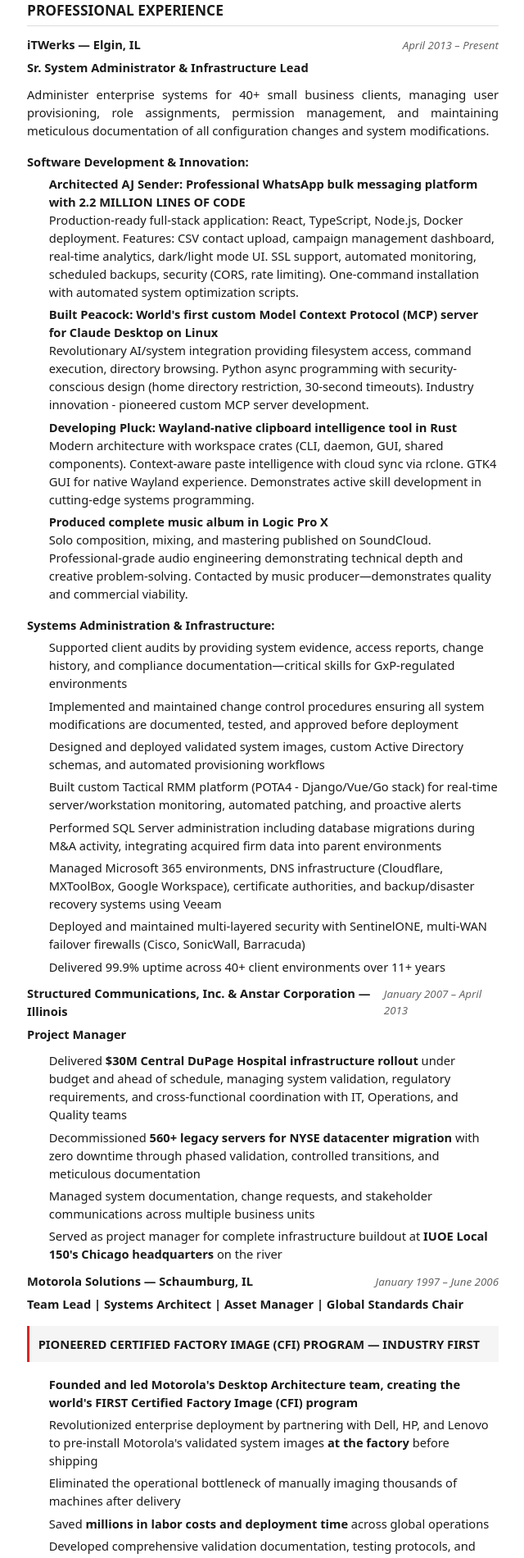
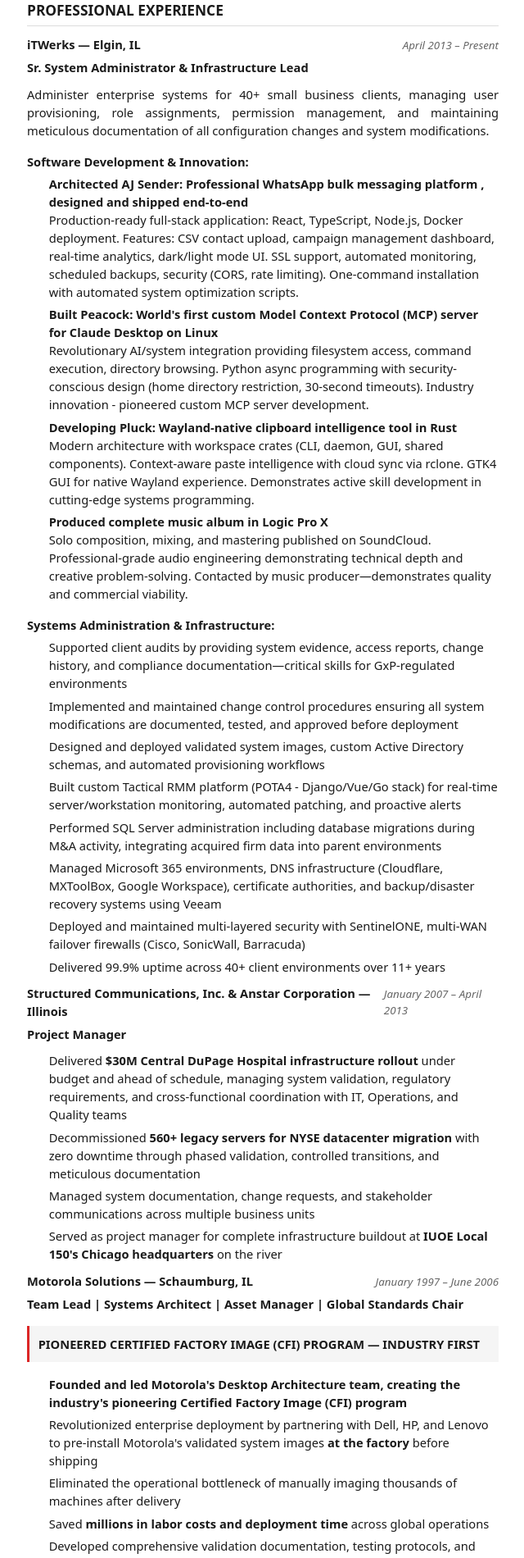
Before and after one commit to richknowles/staging.resume.richknowles.com, a Next.js app: page /print in a window 1280 px wide. Shown: the part 1018-2918 px from the top of the page at 82% size, without its empty margins (319-959 px from the left). Built offline with nearby package versions, Linux system fonts and the light colour scheme.

Commit message:
Fix print page claims (accurate AJ Sender, CFI wording)

```diff
--- a/app/print/page.tsx
+++ b/app/print/page.tsx
@@ -224,7 +224,7 @@
         <h3>Software Development & Innovation:</h3>
         <ul>
           <li>
-            <strong>Architected AJ Sender: Professional WhatsApp bulk messaging platform with 2.2 MILLION LINES OF CODE</strong><br/>
+            <strong>Architected AJ Sender: Professional WhatsApp bulk messaging platform , designed and shipped end-to-end</strong><br/>
             Production-ready full-stack application: React, TypeScript, Node.js, Docker deployment. Features: CSV contact upload,
             campaign management dashboard, real-time analytics, dark/light mode UI. SSL support, automated monitoring, scheduled backups,
             security (CORS, rate limiting). One-command installation with automated system optimization scripts.
@@ -281,7 +281,7 @@
           PIONEERED CERTIFIED FACTORY IMAGE (CFI) PROGRAM — INDUSTRY FIRST
         </div>
         <ul>
-          <li><strong>Founded and led Motorola&apos;s Desktop Architecture team, creating the world&apos;s FIRST Certified Factory Image (CFI) program</strong></li>
+          <li><strong>Founded and led Motorola&apos;s Desktop Architecture team, creating the industry&apos;s pioneering Certified Factory Image (CFI) program</strong></li>
           <li>Revolutionized enterprise deployment by partnering with Dell, HP, and Lenovo to pre-install Motorola&apos;s validated system images <strong>at the factory</strong> before shipping</li>
           <li>Eliminated the operational bottleneck of manually imaging thousands of machines after delivery</li>
           <li>Saved <strong>millions in labor costs and deployment time</strong> across global operations</li>
```
